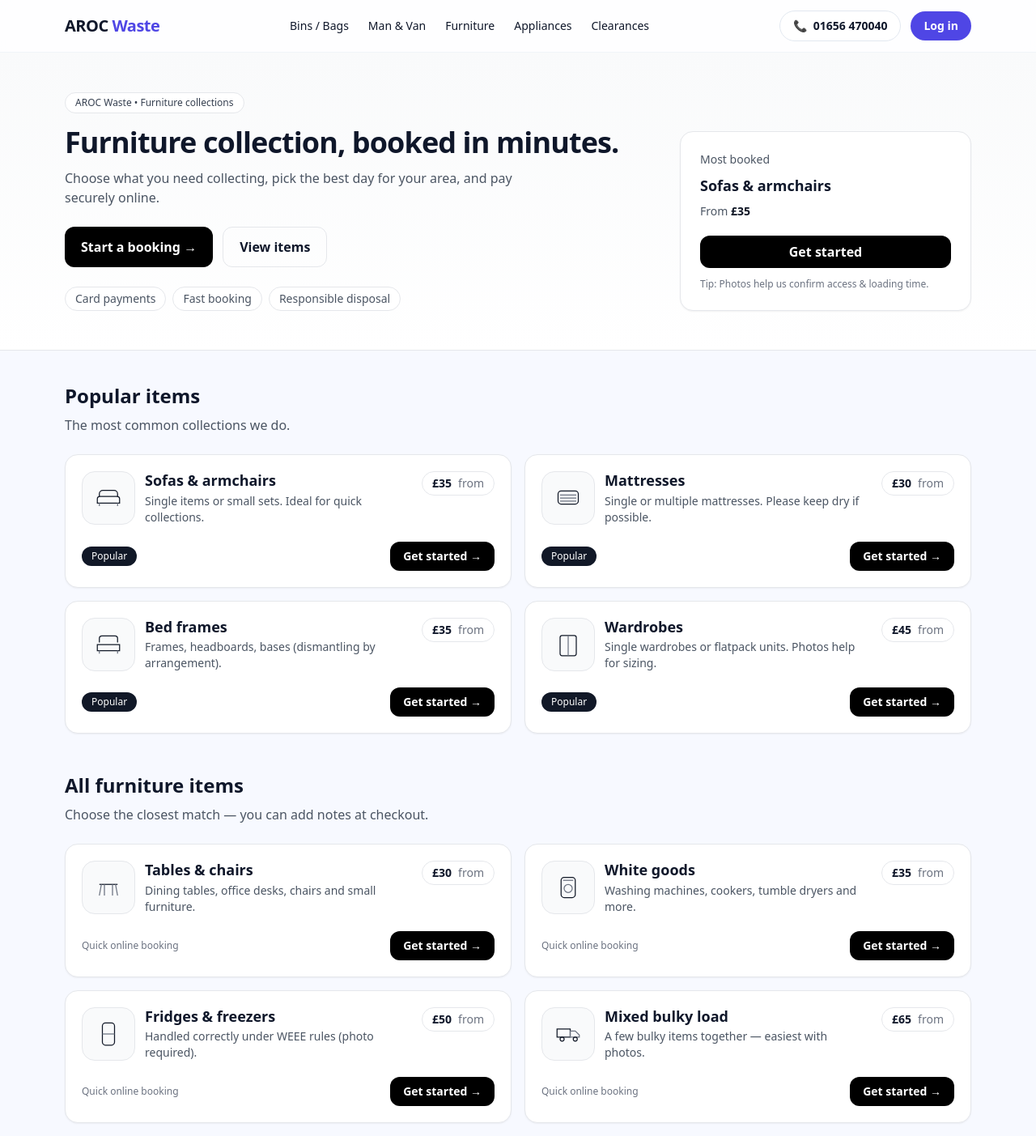
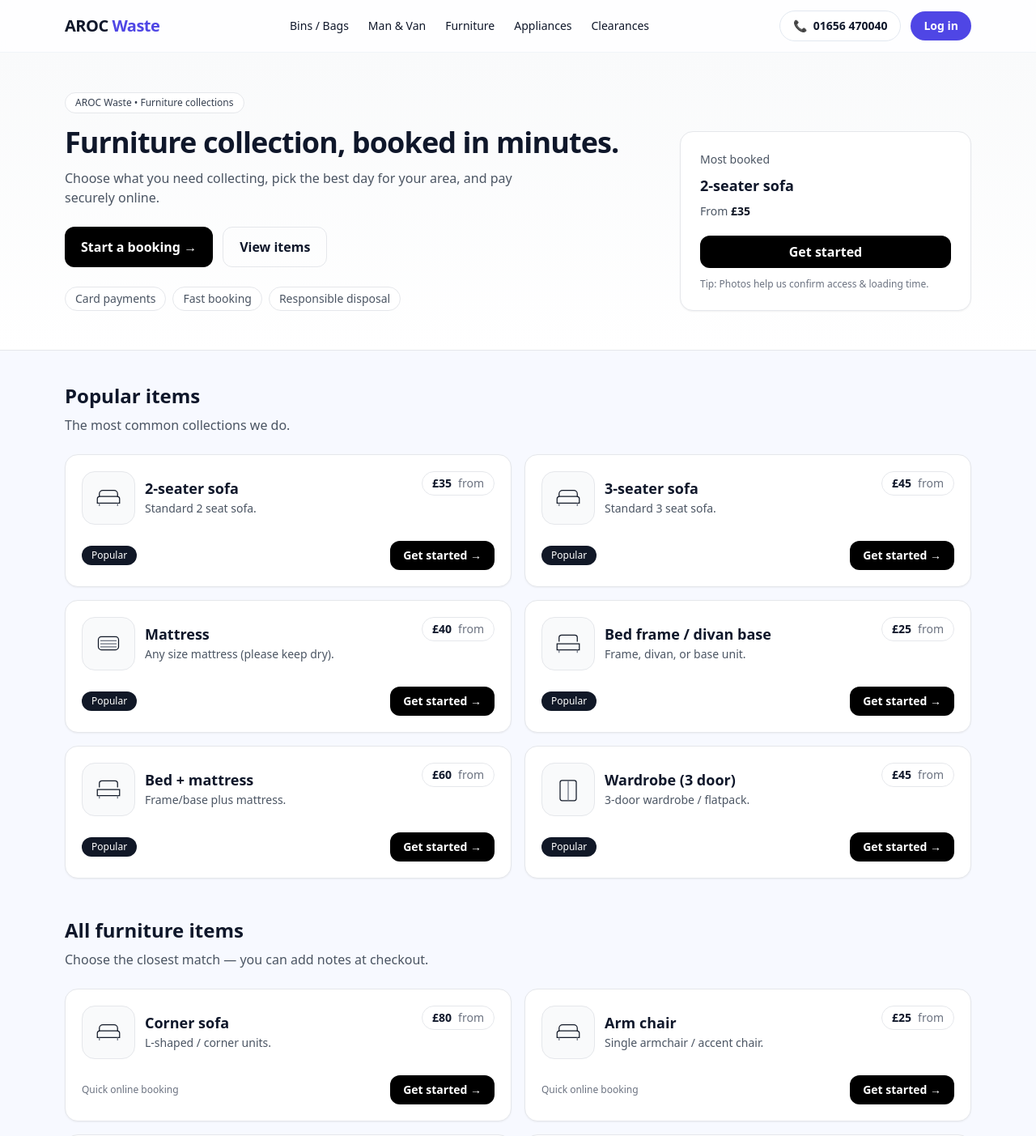
Before and after one commit to othomas555/arocwaste, a Next.js app: page /furniture in a window 1280 px wide. Shown: the top 1403 px of the page at 81% size. Built offline with nearby package versions, Linux system fonts and the light colour scheme.

Commit message:
Update furniture.js

```diff
--- a/data/furniture.js
+++ b/data/furniture.js
@@ -1,70 +1,47 @@
 // data/furniture.js
 
 export const furnitureItems = [
-  {
-    id: "sofas-armchairs",
-    title: "Sofas & armchairs",
-    price: 35,
-    desc: "Single items or small sets. Ideal for quick collections.",
-    popular: true,
-    icon: "sofa",
-  },
-  {
-    id: "mattresses",
-    title: "Mattresses",
-    price: 30,
-    desc: "Single or multiple mattresses. Please keep dry if possible.",
-    popular: true,
-    icon: "mattress",
-  },
-  {
-    id: "bed-frames",
-    title: "Bed frames",
-    price: 35,
-    desc: "Frames, headboards, bases (dismantling by arrangement).",
-    popular: true,
-    icon: "bed",
-  },
-  {
-    id: "wardrobes",
-    title: "Wardrobes",
-    price: 45,
-    desc: "Single wardrobes or flatpack units. Photos help for sizing.",
-    popular: true,
-    icon: "wardrobe",
-  },
-  {
-    id: "tables-chairs",
-    title: "Tables & chairs",
-    price: 30,
-    desc: "Dining tables, office desks, chairs and small furniture.",
-    popular: false,
-    icon: "table",
-  },
-  {
-    id: "white-goods",
-    title: "White goods",
-    price: 35,
-    desc: "Washing machines, cookers, tumble dryers and more.",
-    popular: false,
-    icon: "appliance",
-  },
-  {
-    id: "fridges-freezers",
-    title: "Fridges & freezers",
-    price: 50,
-    desc: "Handled correctly under WEEE rules (photo required).",
-    popular: false,
-    icon: "fridge",
-  },
-  {
-    id: "mixed-bulky-load",
-    title: "Mixed bulky load",
-    price: 65,
-    desc: "A few bulky items together — easiest with photos.",
-    popular: false,
-    icon: "truck",
-  },
+  // Seating
+  { id: "sofa-2-seater", title: "2-seater sofa", price: 35, desc: "Standard 2 seat sofa.", popular: true, icon: "sofa" },
+  { id: "sofa-3-seater", title: "3-seater sofa", price: 45, desc: "Standard 3 seat sofa.", popular: true, icon: "sofa" },
+  { id: "sofa-corner", title: "Corner sofa", price: 80, desc: "L-shaped / corner units.", popular: false, icon: "sofa" },
+  { id: "armchair", title: "Arm chair", price: 25, desc: "Single armchair / accent chair.", popular: false, icon: "sofa" },
+  { id: "sofa-bed", title: "Sofa bed", price: 70, desc: "Sofa bed frame (no mattress).", popular: false, icon: "sofa" },
+  { id: "sofa-bed-mattress", title: "Sofa bed + mattress", price: 90, desc: "Sofa bed with mattress included.", popular: false, icon: "sofa" },
+  { id: "footstool", title: "Footstool / ottoman", price: 10, desc: "Small stool/ottoman.", popular: false, icon: "table" },
+
+  // Beds
+  { id: "mattress", title: "Mattress", price: 40, desc: "Any size mattress (please keep dry).", popular: true, icon: "mattress" },
+  { id: "bed-frame-divan", title: "Bed frame / divan base", price: 25, desc: "Frame, divan, or base unit.", popular: true, icon: "bed" },
+  { id: "bed-and-mattress", title: "Bed + mattress", price: 60, desc: "Frame/base plus mattress.", popular: true, icon: "bed" },
+
+  // Storage
+  { id: "bookcase-small", title: "Bookcase (small)", price: 25, desc: "Small bookcase / shelving unit.", popular: false, icon: "wardrobe" },
+  { id: "bookcase-medium", title: "Bookcase (medium)", price: 30, desc: "Medium bookcase / shelving unit.", popular: false, icon: "wardrobe" },
+  { id: "bookcase-large", title: "Bookcase (large)", price: 35, desc: "Large/tall bookcase.", popular: false, icon: "wardrobe" },
+
+  { id: "wardrobe-2-door", title: "Wardrobe (2 door)", price: 30, desc: "2-door wardrobe / flatpack.", popular: false, icon: "wardrobe" },
+  { id: "wardrobe-3-door", title: "Wardrobe (3 door)", price: 45, desc: "3-door wardrobe / flatpack.", popular: true, icon: "wardrobe" },
+  { id: "wardrobe-4-door", title: "Wardrobe (4 door)", price: 55, desc: "Large wardrobe unit.", popular: false, icon: "wardrobe" },
+
+  { id: "sideboard", title: "Sideboard", price: 25, desc: "Sideboard / buffet unit.", popular: false, icon: "wardrobe" },
+  { id: "chest-of-drawers", title: "Chest of drawers", price: 20, desc: "Drawers unit.", popular: false, icon: "wardrobe" },
+  { id: "bedside-cabinet", title: "Bedside cabinet", price: 10, desc: "Bedside unit (each).", popular: false, icon: "wardrobe" },
+
+  // Office
+  { id: "office-desk", title: "Office desk", price: 30, desc: "Desk (standard size).", popular: false, icon: "table" },
+  { id: "office-chair", title: "Office chair", price: 15, desc: "Desk chair.", popular: false, icon: "table" },
+
+  // Fitness
+  { id: "exercise-equipment", title: "Exercise equipment", price: 30, desc: "Gym equipment (single item).", popular: false, icon: "truck" },
+
+  // Tables & extras
+  { id: "table", title: "Table", price: 20, desc: "Dining/coffee/side table (standard).", popular: false, icon: "table" },
+  { id: "chair", title: "Chair", price: 5, desc: "Single chair.", popular: false, icon: "table" },
+  { id: "rug", title: "Rug", price: 15, desc: "Rolled rug (standard size).", popular: false, icon: "table" },
+  { id: "side-table", title: "Side table", price: 10, desc: "Small side table.", popular: false, icon: "table" },
+  { id: "coffee-table", title: "Coffee table", price: 15, desc: "Coffee table.", popular: false, icon: "table" },
+  { id: "tv-stand", title: "TV stand", price: 10, desc: "TV unit/stand.", popular: false, icon: "table" },
 ];
 
 // Optional: keep if you want a “How it works” section later
```
